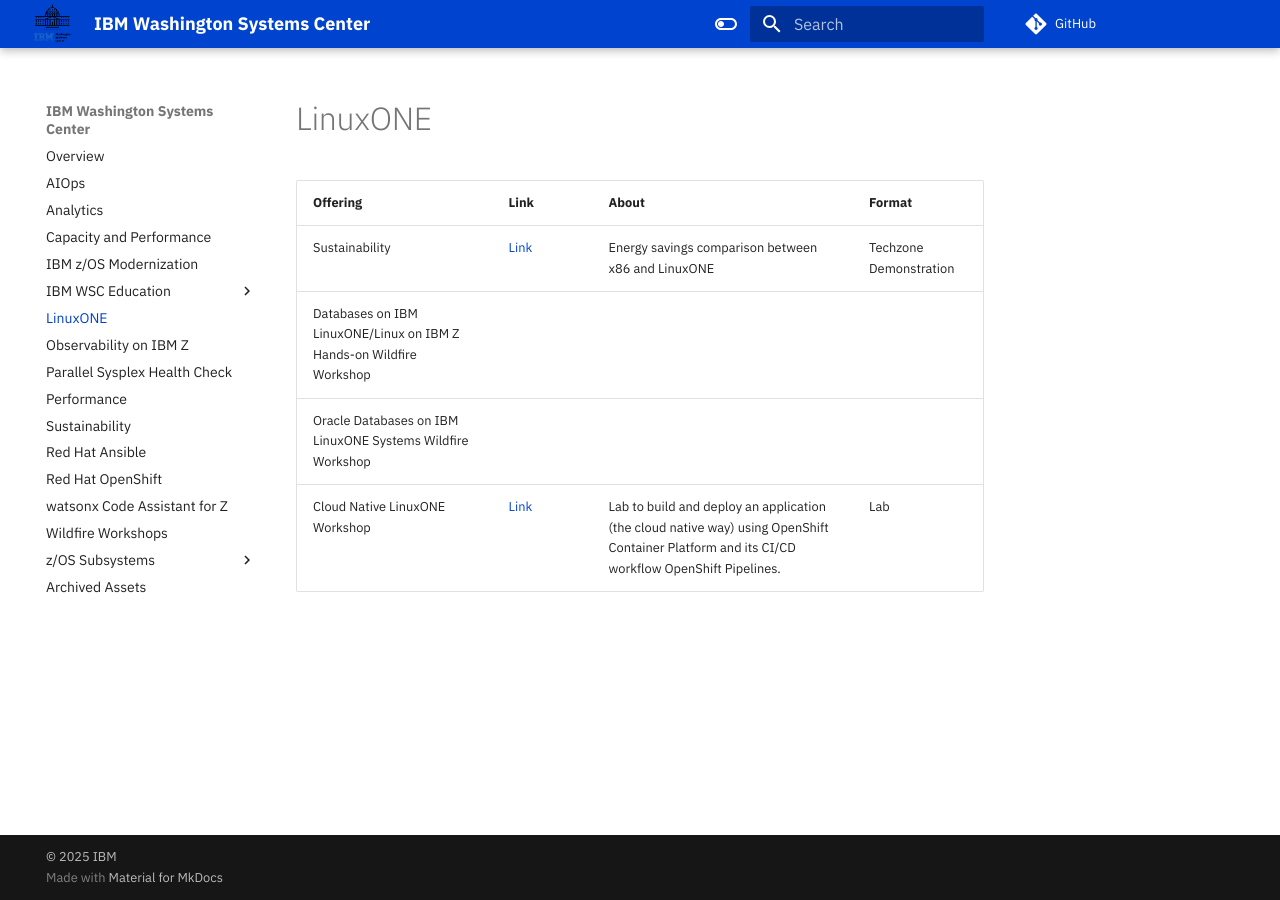
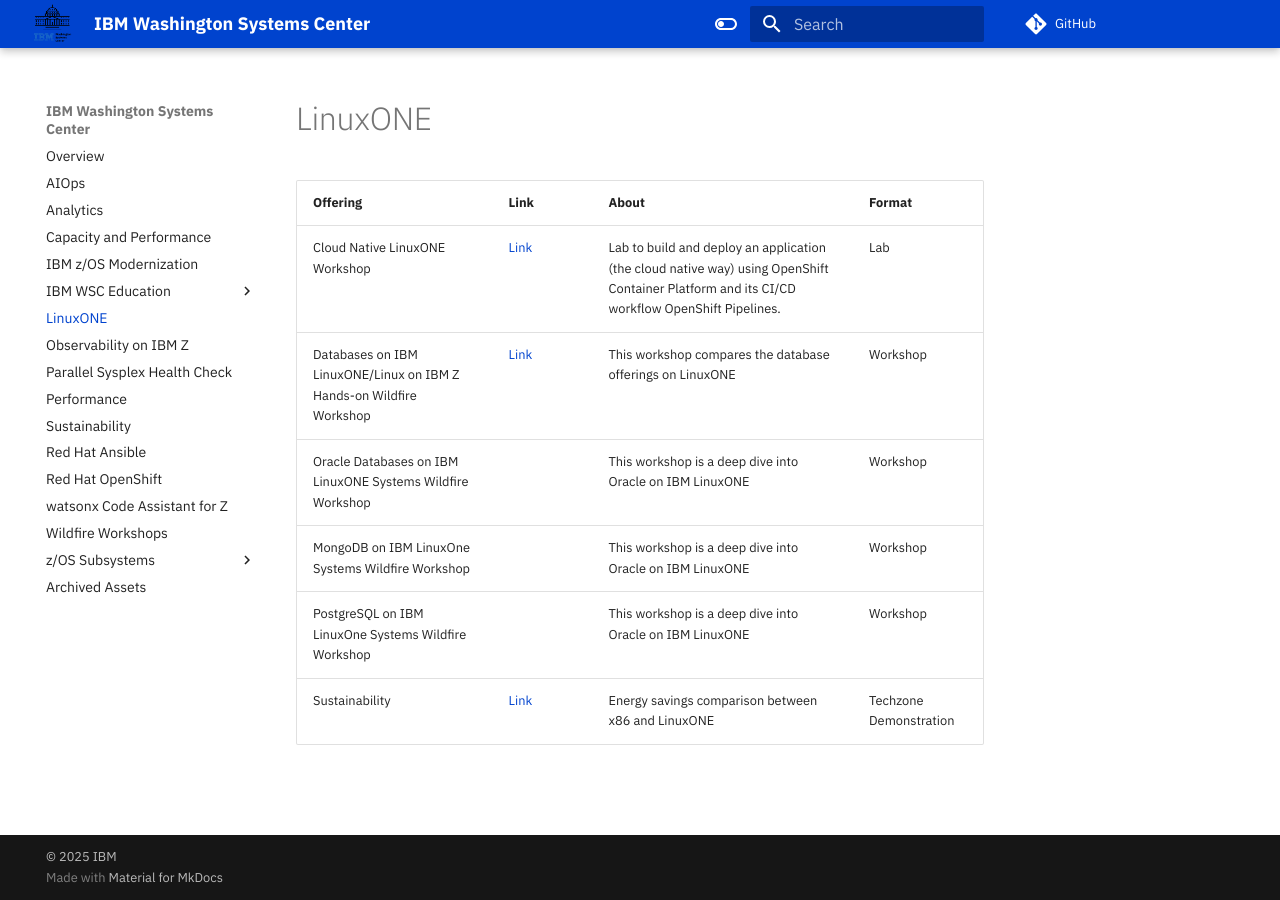
Before and after one commit to ibm-wsc/website, an MkDocs documentation site: the page built from docs/linuxONE.md, in a window 1280 px wide. Built offline with MkDocs 1.6.1 and Material for MkDocs 9.7.7, drawn with Linux system fonts in a browser that asks for light colours.

Commit message:
updates to linuxone page

```diff
--- a/docs/linuxONE.md
+++ b/docs/linuxONE.md
@@ -2,7 +2,9 @@
 
 | Offering    | Link | About | Format |
 | -------- | ------- | ------- | ------- |
+| Cloud Native LinuxONE Workshop | [Link](https://ibm-wsc.github.io/cloud-native-linuxone/#lab-build-and-deploy-a-cloud-native-devops-pipeline-in-openshift-on-ibm-z-and-linuxone) | Lab to build and deploy an application (the cloud native way) using OpenShift Container Platform and its CI/CD workflow OpenShift Pipelines. | Lab |
+| Databases on IBM LinuxONE/Linux on IBM Z Hands-on Wildfire Workshop | [Link](https://ibm.biz/BdGafV) | This workshop compares the database offerings on LinuxONE | Workshop |
+| Oracle Databases on IBM LinuxONE Systems Wildfire Workshop | | This workshop is a deep dive into Oracle on IBM LinuxONE | Workshop |
+| MongoDB on IBM LinuxOne Systems Wildfire Workshop | | This workshop is a deep dive into Oracle on IBM LinuxONE | Workshop |
+| PostgreSQL on IBM LinuxOne Systems Wildfire Workshop | | This workshop is a deep dive into Oracle on IBM LinuxONE | Workshop |
 | Sustainability | [Link](https://techzone.ibm.com/collection/sustainability-with-ibm-linux-one) | Energy savings comparison between x86 and LinuxONE | Techzone Demonstration |
-| Databases on IBM LinuxONE/Linux on IBM Z Hands-on Wildfire Workshop |  |
-| Oracle Databases on IBM LinuxONE Systems Wildfire Workshop | |
-| Cloud Native LinuxONE Workshop | [Link](https://ibm-wsc.github.io/cloud-native-linuxone/#lab-build-and-deploy-a-cloud-native-devops-pipeline-in-openshift-on-ibm-z-and-linuxone) | Lab to build and deploy an application (the cloud native way) using OpenShift Container Platform and its CI/CD workflow OpenShift Pipelines. | Lab |
```
Also changed, not shown: docs/capacityperf.md (+1 -2 lines), docs/observability.md (+0 -4 lines).
